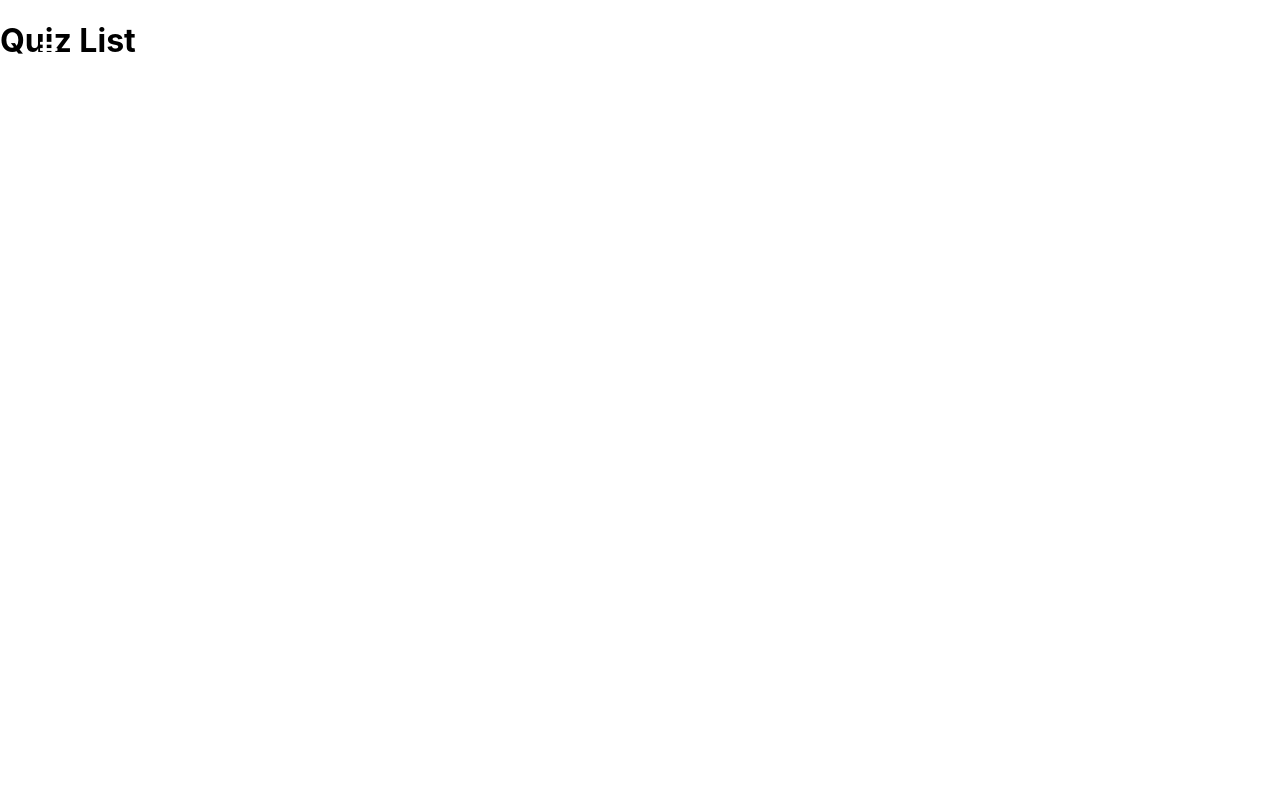
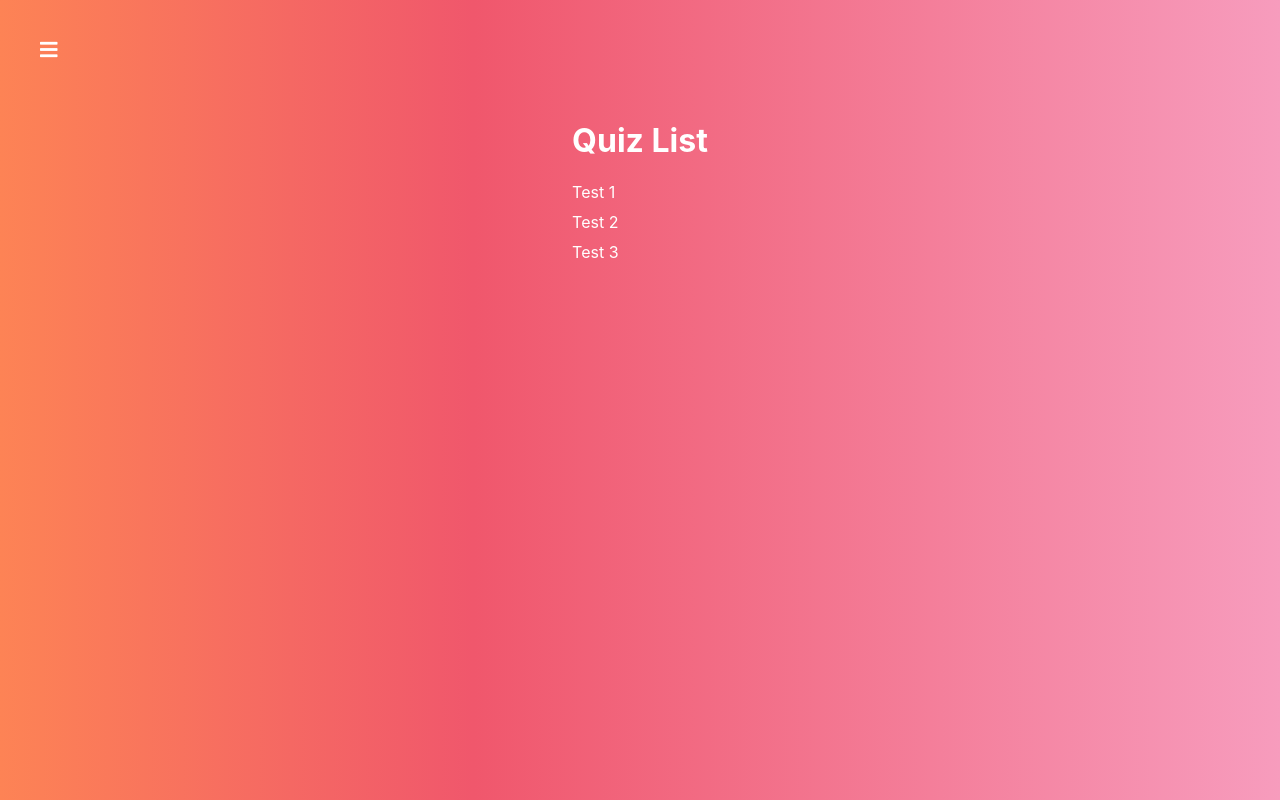
Before and after one commit to malashta/test-react-application, a React (Create React App) app: page / in a window 1280 px wide. Built offline with nearby package versions, Linux system fonts and the light colour scheme.

Commit message:
Add list page

```diff
--- a/src/components/Navigation/Drawer/Drawer.js
+++ b/src/components/Navigation/Drawer/Drawer.js
@@ -11,6 +11,10 @@
 
 class Drawer extends Component {
 
+  clickHandler = () => {
+    this.props.onClose();
+  };
+
   renderLinks() {
     return links.map((link, index) => {
       return (
@@ -19,6 +23,7 @@
             to={link.to}
             exact={link.exact}
             activeClassName={classes.active}
+            onClick={this.clickHandler}
           >
             {link.label}
           </NavLink>
--- a/src/containers/Quiz/Quiz.js
+++ b/src/containers/Quiz/Quiz.js
@@ -91,6 +91,10 @@
     }
   };
 
+  componentDidMount() {
+    console.log('Quiz ID: ', this.props.match.params.id)
+  }
+
   retryHandler = () => {
     this.setState({
       activeQuestion: 0,
--- a/src/containers/QuizList/QuizList.js
+++ b/src/containers/QuizList/QuizList.js
@@ -1,4 +1,5 @@
 import React, {Component} from 'react';
+import {NavLink} from 'react-router-dom';
 import PropTypes from 'prop-types';
 import classes from './QuizList.module.css';
 
@@ -11,10 +12,30 @@
 
   state = {};
 
+  renderQuizes() {
+    return [1, 2, 3].map((quiz, index) => {
+      return (
+        <li
+          key={index}
+        >
+          <NavLink to={`/quiz/${quiz}`}>
+            Test {quiz}
+          </NavLink>
+        </li>
+      );
+    })
+  }
+
   render() {
     return (
-      <div>
-        <h1>Quiz List</h1>
+      <div className={classes.QuizList}>
+        <div>
+          <h1>Quiz List</h1>
+
+          <ul>
+            { this.renderQuizes() }
+          </ul>
+        </div>
       </div>
     );
   }
--- a/src/containers/QuizList/QuizList.module.css
+++ b/src/containers/QuizList/QuizList.module.css
@@ -1 +1,31 @@
-.QuizList {}
+.QuizList {
+  display: flex;
+  justify-content: center;
+  padding-top: 100px;
+  flex-grow: 1;
+  width: 100%;
+  background: linear-gradient(90deg, #fd8355 0%, #f0576c 37%, #f79cbd 100%);
+}
+
+.QuizList h1 {
+  color: #ffffff;
+}
+
+.QuizList ul {
+  list-style: none;
+  margin: 0;
+  padding: 0;
+}
+
+.QuizList ul li {
+  margin-bottom: 10px;
+}
+
+.QuizList ul li a{
+  text-decoration: none;
+  color: #ffffff;
+}
+
+.QuizList ul li a:hover {
+  color: #363f54
+}
```
